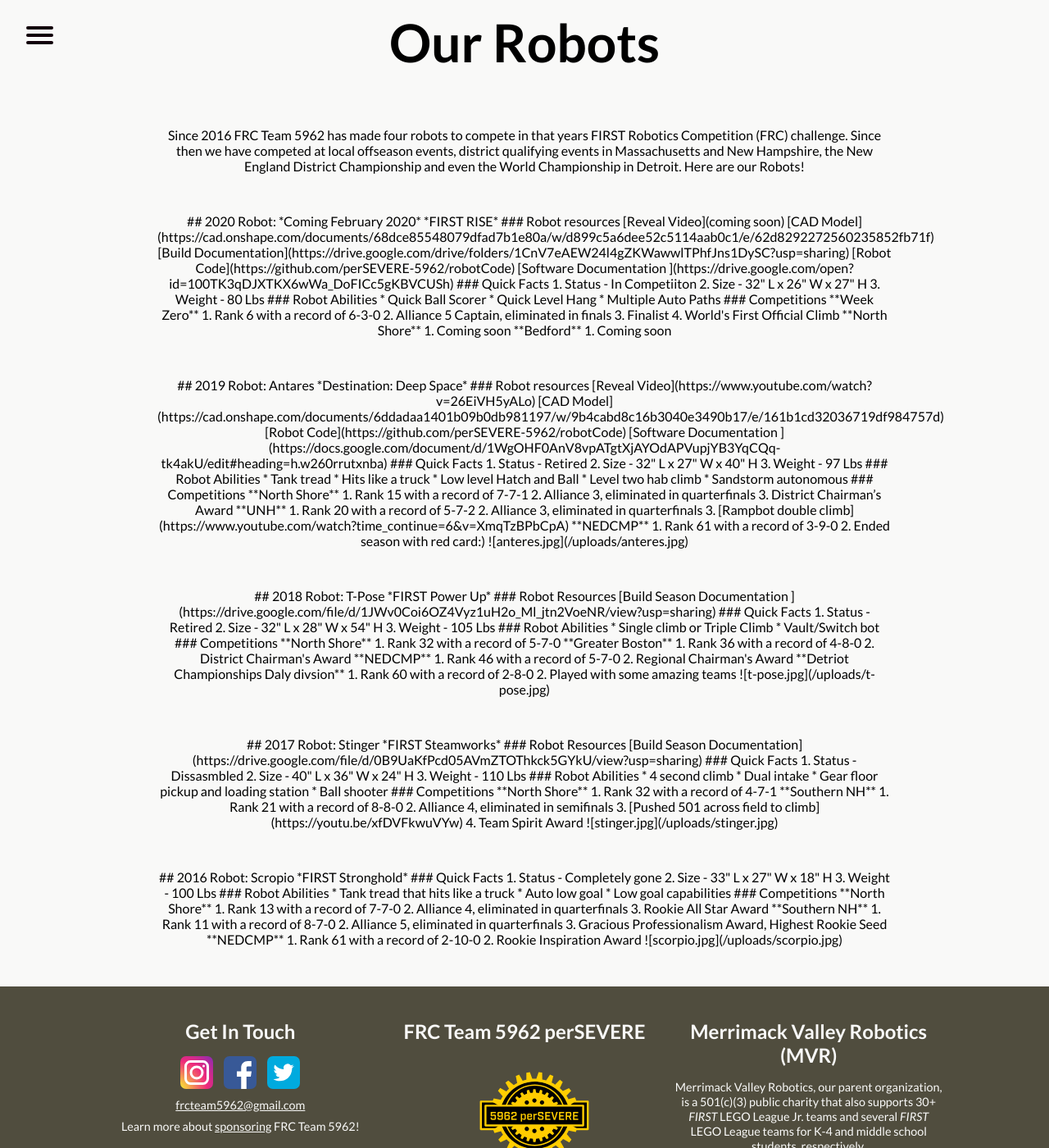
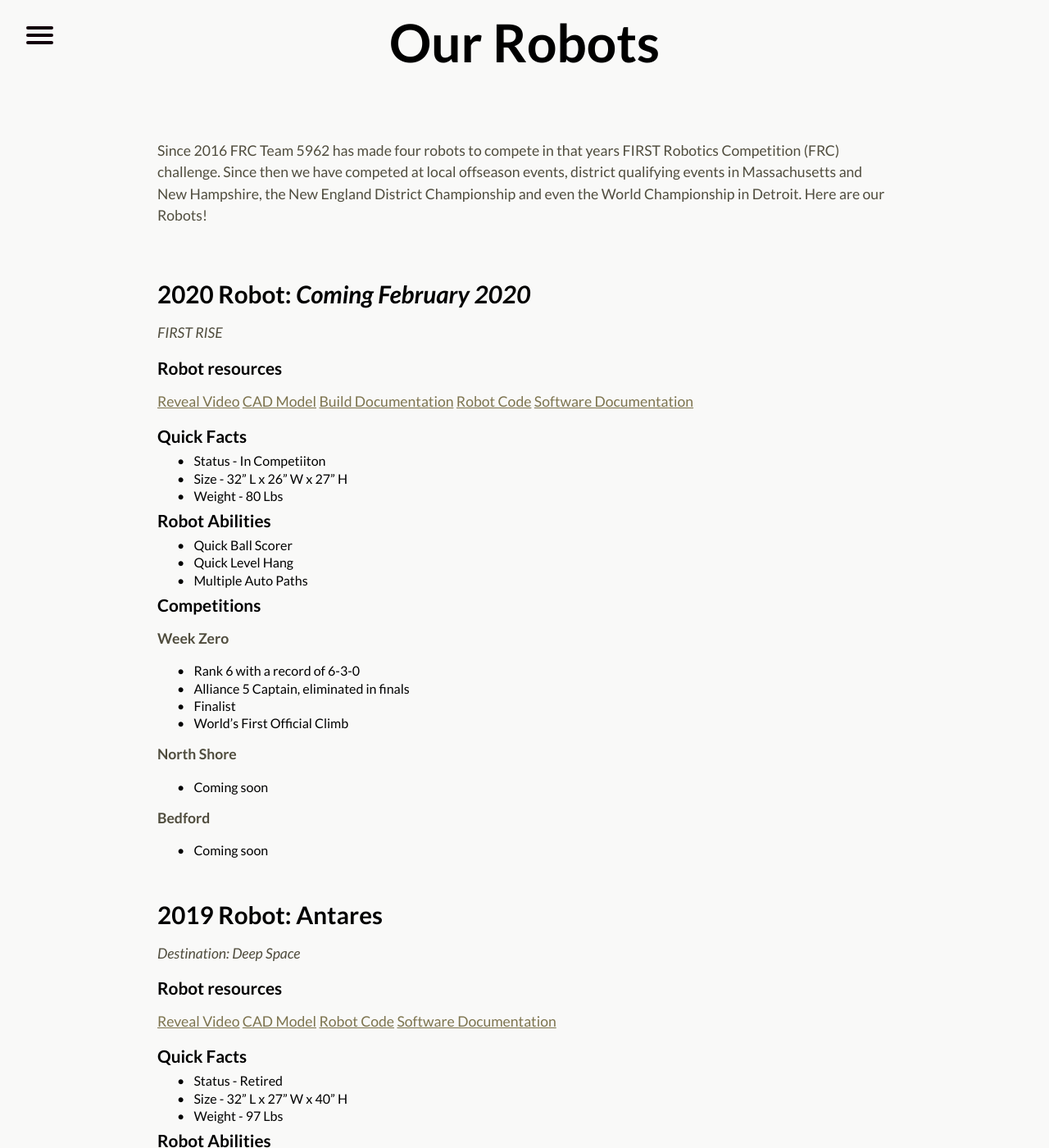
Before and after one commit to perSEVERE-5962/frc5962, a Jekyll site: the page built from robots.md, in a window 1280 px wide and 1400 px high, scrolled down 194 px. Shown: the whole window at 82% size. Built offline with Jekyll 4.4.1, drawn with Linux system fonts in a browser that asks for light colours; some of the changed text lies outside the part shown.

Commit message:
Updated Robots

```diff
--- a/robots.md
+++ b/robots.md
@@ -4,7 +4,7 @@
 hero-title: Our Robots
 ---
 
-<center>Since 2016 FRC Team 5962 has made four robots to compete in that years FIRST Robotics Competition (FRC) challenge. Since then we have competed at local offseason events, district qualifying events in Massachusetts and New Hampshire, the New England District Championship and even the World Championship in Detroit. Here are our Robots!<center>
+Since 2016 FRC Team 5962 has made four robots to compete in that years FIRST Robotics Competition (FRC) challenge. Since then we have competed at local offseason events, district qualifying events in Massachusetts and New Hampshire, the New England District Championship and even the World Championship in Detroit. Here are our Robots!
 <div class="divider"></div>
 ## 2020 Robot: *Coming February 2020*
 *FIRST RISE*
```
